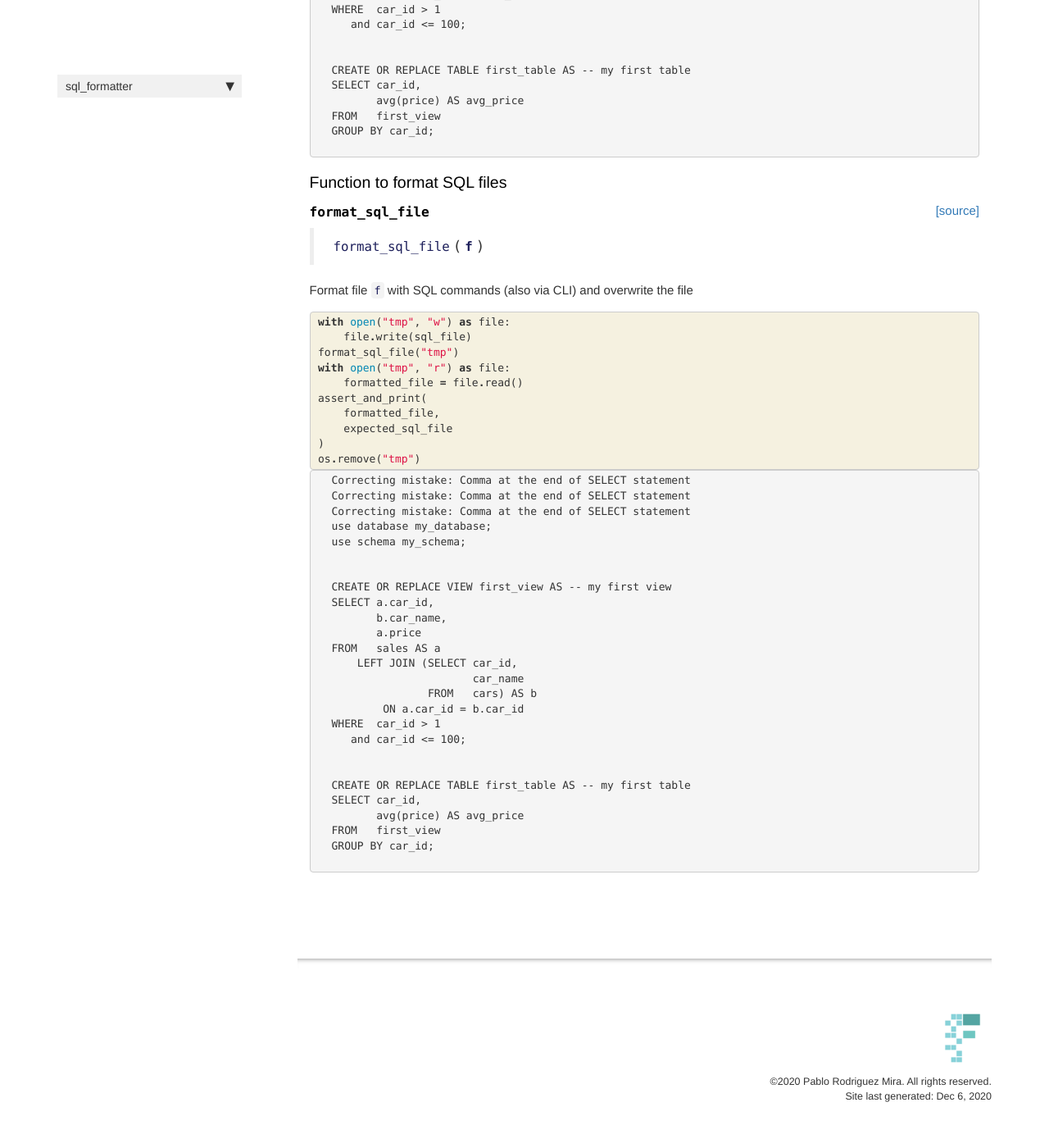
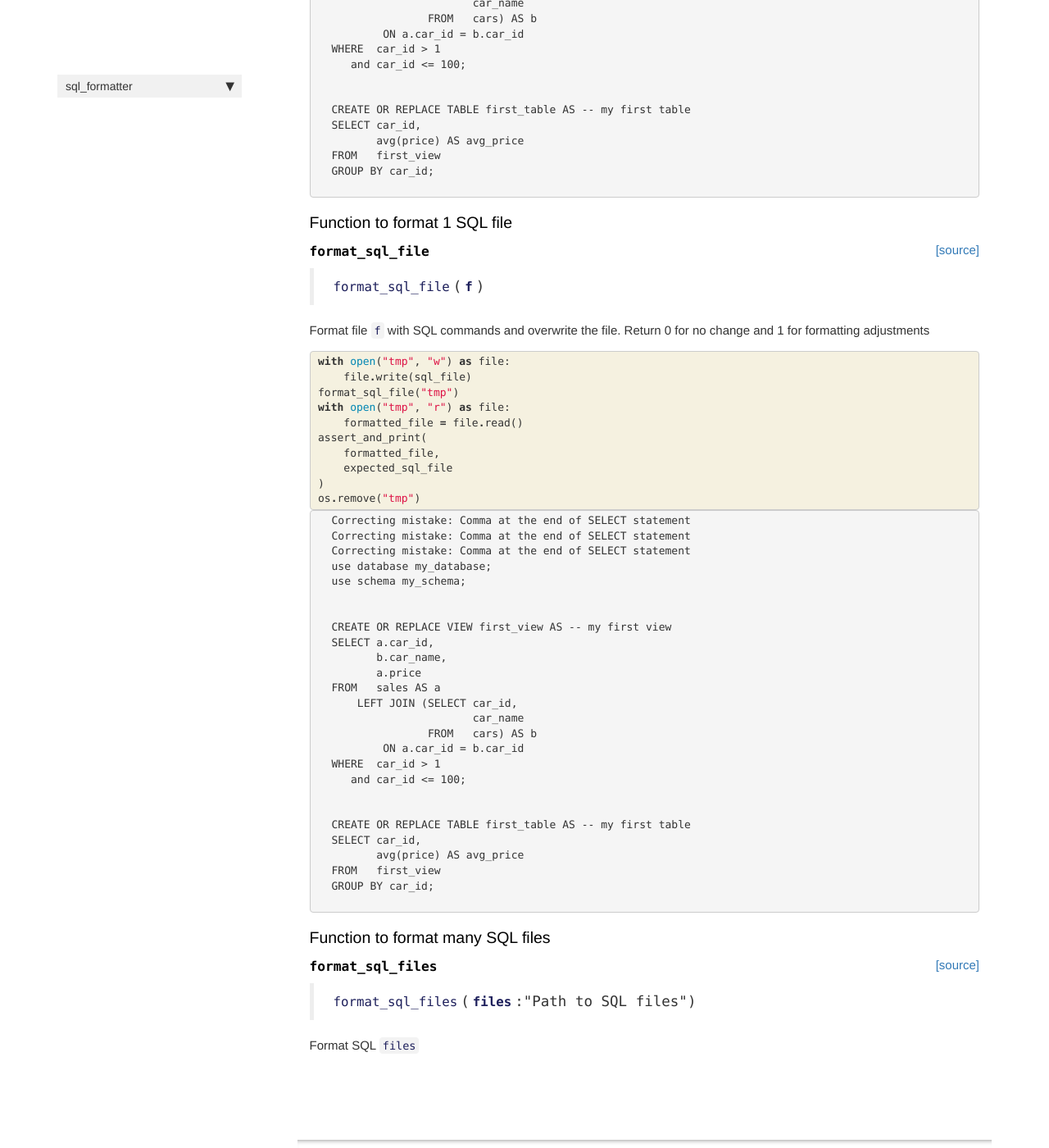
Before and after one commit to PabloRMira/sql_formatter, a Jekyll site: the page built from docs/format_file.html, in a window 1280 px wide and 1400 px high, scrolled down 3679 px. Shown: the whole window at 82% size. Built offline with Jekyll 4.4.1, drawn with Linux system fonts in a browser that asks for light colours; nearby versions of some CDN libraries; comment, search, counter and statistics services are not loaded; some of the changed text lies outside the part shown.

Commit message:
[many-files] extended CLI to cope with multiple files

```diff
--- a/docs/format_file.html
+++ b/docs/format_file.html
@@ -435,7 +435,7 @@ GROUP BY car_id;
 
 <div class="cell border-box-sizing text_cell rendered"><div class="inner_cell">
 <div class="text_cell_render border-box-sizing rendered_html">
-<h3 id="Function-to-format-SQL-files">Function to format SQL files<a class="anchor-link" href="#Function-to-format-SQL-files"> </a></h3>
+<h3 id="Function-to-format-1-SQL-file">Function to format 1 SQL file<a class="anchor-link" href="#Function-to-format-1-SQL-file"> </a></h3>
 </div>
 </div>
 </div>
@@ -452,7 +452,8 @@ GROUP BY car_id;
 <div class="output_markdown rendered_html output_subarea ">
 <h4 id="format_sql_file" class="doc_header"><code>format_sql_file</code><a href="https://github.com/PabloRMira/sql_formatter/tree/master/sql_formatter/format_file.py#L34" class="source_link" style="float:right">[source]</a></h4><blockquote><p><code>format_sql_file</code>(<strong><code>f</code></strong>)</p>
 </blockquote>
-<p>Format file <code>f</code> with SQL commands (also via CLI) and overwrite the file</p>
+<p>Format file <code>f</code> with SQL commands and overwrite the file.
+Return 0 for no change and 1 for formatting adjustments</p>
 
 </div>
 
@@ -536,4 +537,42 @@ GROUP BY car_id;
 </div>
     {% endraw %}
 
+<div class="cell border-box-sizing text_cell rendered"><div class="inner_cell">
+<div class="text_cell_render border-box-sizing rendered_html">
+<h3 id="Function-to-format-many-SQL-files">Function to format many SQL files<a class="anchor-link" href="#Function-to-format-many-SQL-files"> </a></h3>
 </div>
+</div>
+</div>
+    {% raw %}
+
+<div class="cell border-box-sizing code_cell rendered">
+
+<div class="output_wrapper">
+<div class="output">
+
+<div class="output_area">
+
+
+<div class="output_markdown rendered_html output_subarea ">
+<h4 id="format_sql_files" class="doc_header"><code>format_sql_files</code><a href="https://github.com/PabloRMira/sql_formatter/tree/master/sql_formatter/format_file.py#L49" class="source_link" style="float:right">[source]</a></h4><blockquote><p><code>format_sql_files</code>(<strong><code>files</code></strong>:"Path to SQL files")</p>
+</blockquote>
+<p>Format SQL <code>files</code></p>
+
+</div>
+
+</div>
+
+</div>
+</div>
+
+</div>
+    {% endraw %}
+
+    {% raw %}
+
+<div class="cell border-box-sizing code_cell rendered">
+
+</div>
+    {% endraw %}
+
+</div>
--- a/docs/index.html
+++ b/docs/index.html
@@ -8,14 +8,14 @@ sidebar: home_sidebar
 
 summary: "A SQL formatter"
 description: "A SQL formatter"
-nb_path: "index.ipynb"
+nb_path: "nbs/index.ipynb"
 ---
 <!--
 
 #################################################
 ### THIS FILE WAS AUTOGENERATED! DO NOT EDIT! ###
 #################################################
-# file to edit: index.ipynb
+# file to edit: nbs/index.ipynb
 # command to build the docs after a change: nbdev_build_docs
 
 -->
--- a/sql_formatter/_nbdev.py
+++ b/sql_formatter/_nbdev.py
@@ -23,7 +23,8 @@ index = {"assert_and_print": "00_core.ipynb",
          "format_sql": "00_core.ipynb",
          "check_sql_query": "01_format_file.ipynb",
          "format_sql_commands": "01_format_file.ipynb",
-         "format_sql_file": "01_format_file.ipynb"}
+         "format_sql_file": "01_format_file.ipynb",
+         "format_sql_files": "01_format_file.ipynb"}
 
 modules = ["core.py",
            "format_file.py"]
--- a/sql_formatter/core.py
+++ b/sql_formatter/core.py
@@ -83,7 +83,6 @@ def breakline_statement(s, statements):
 def format_select(s):
     "Format SELECT statement line `s`"
     if re.match(r".*,\s*$", s, flags=re.I):
-        print("Correcting mistake: Comma at the end of SELECT statement")
         s = re.sub("(.*)(,+)(\s*)$", r"\1", s, flags=re.I)
     s = re.sub(r"(,)(\s*)([\w\d]+)", r"\1\n       \3", s)  # add newline after each comma (no comments) and indentation
     s = re.sub(r"\[EOC\]", "\n       ", s)  # replace [EOC] by newline
```
Also changed, not shown: other parts of docs/format_file.html (+2 -2 lines), docs/core.html (+14 -14 lines), sql_formatter/format_file.py (+19 -3 lines), README.md, 3 other files.
